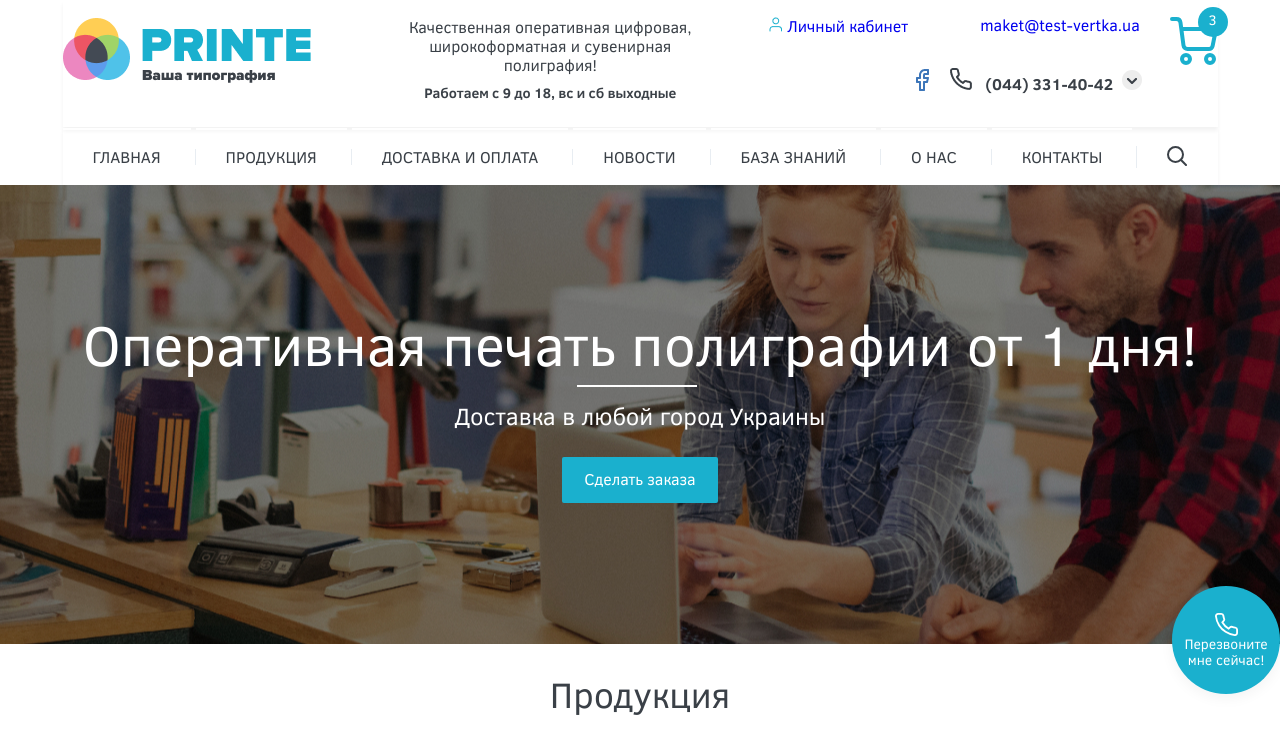
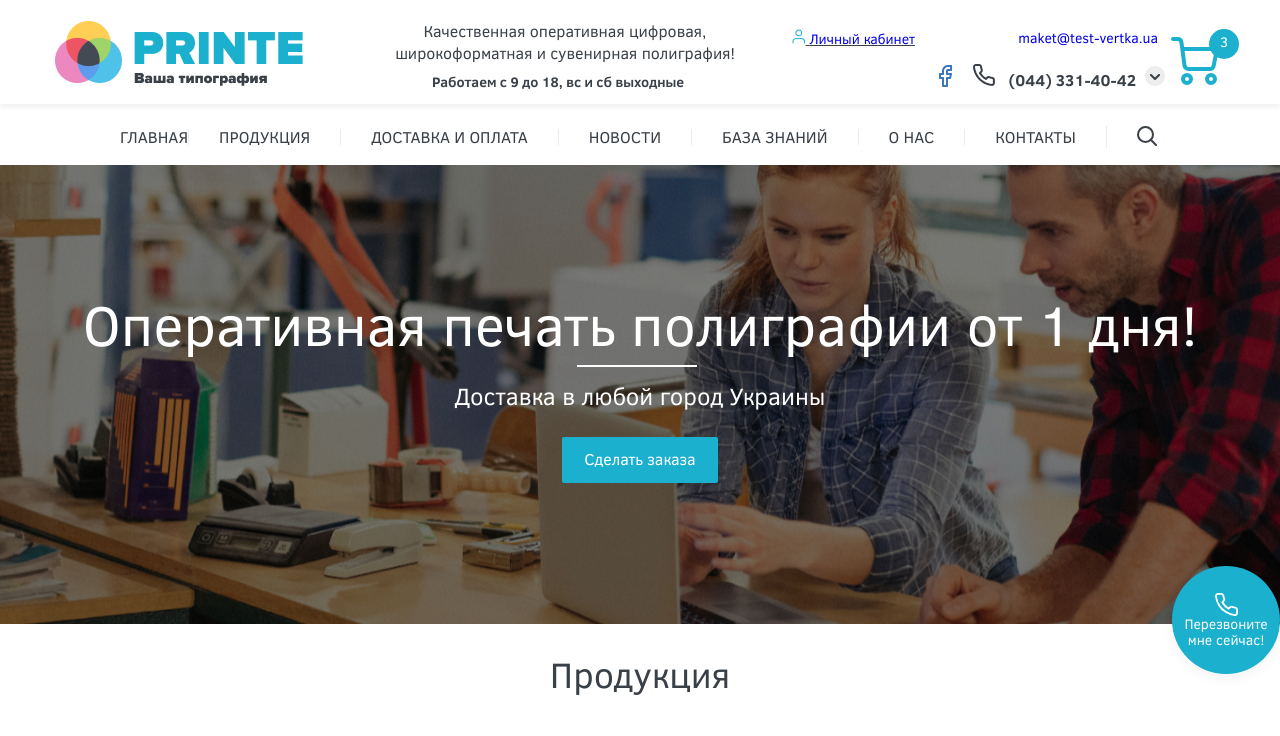
Before and after one commit to alexhlv/Test-task-gloss, a plain HTML site: page index.html in a window 1280 px wide. Shown: the top 736 px of the page. Drawn offline with Linux system fonts and the light colour scheme.

Commit message:
Header processing and preparation for adaptive

```diff
--- a/index.html
+++ b/index.html
@@ -21,38 +21,42 @@
 <body>
 	<header class="header">
 		<div class="header__promo">
+			<div class="header__wrapper">
+				<div class="header__item1">
 					<a class="header__link" href="#">
 						<img class="logo" src="./public/images/logo.png" alt="logo">
 					</a>
-			<div class="header__content">
+				</div>
+				<div class="header__item2">
 					<p class="header__description">
 						Качественная оперативная цифровая,
 						<br>
 						широкоформатная и сувенирная полиграфия!
 					</p>
+				</div>
+				<div class="header__item3">
 					<p class="header__schedule">Работаем с 9 до 18, вс и сб выходные</p>
 				</div>
-			<div class="header__personal-account">
+				<div class="header__item4">
 					<a class="header__link" href="#">
 						<img src="./public/images/user.png" alt="user icon">
-				Личный кабинет
+						<span>Личный кабинет</span>
 					</a>
 				</div>
-			<div class="header__settings">
-				<div class="header__data">
+				<div class="header__item5">
 					<a class="header__link" href="#">maket@test-vertka.ua</a>
 				</div>
-				<div class="header__contacts">
-					<a class="header__link" href="#">
+				<div class="header__item6">
+					<a class="header__link header__link_inline" href="#">
 						<img src="./public/images/facebook.png" alt="facebook">
 					</a>
 					<nav class="nav">
 						<ul class="dropdown">
 							<li class="dropdown__toggle">
 								<a class="dropdown__link" href="#">
-									<img src="./public/images/phone.png" alt="phone">
+									<img class="dropdown__icon dropdown__icon_left" src="./public/images/phone.png" alt="phone">
 									<span>(044) 331-40-42</span>
-									<img src="./public/images/arr-right-grey.png" alt="arr-right">
+									<img class="dropdown__icon dropdown__icon_right" src="./public/images/arr-right-grey.png" alt="arr-right">
 								</a>
 								<ul class="dropdown__list">
 									<li class="dropdown__item">
@@ -78,8 +82,7 @@
 						</ul>
 					</nav>
 				</div>
-			</div>
-			<div class="header__shopping-cart">
+				<div class="header__item7">
 					<a class="header__link" href="#">
 						<svg width="48" height="48" viewBox="0 0 48 48" fill="none" xmlns="http://www.w3.org/2000/svg">
 							<path d="M16 46C18.2091 46 20 44.2091 20 42C20 39.7909 18.2091 38 16 38C13.7909 38 12 39.7909 12 42C12 44.2091 13.7909 46 16 46Z" stroke="#1AB0CE" stroke-width="4" stroke-linecap="round" stroke-linejoin="round"/>
@@ -87,6 +90,7 @@
 							<path d="M11.34 12H46L42.64 28.78C42.2625 30.6805 40.5772 32.0371 38.64 32H17.5C15.479 32.0171 13.7627 30.524 13.5 28.52L10.46 5.48C10.1992 3.49119 8.50583 2.00304 6.5 2H2" stroke="#1AB0CE" stroke-width="4" stroke-linecap="round" stroke-linejoin="round"/>
 						</svg>
 					</a>
+				</div>
 			</div>
 		</div>
 		<nav class="navigation">
--- a/src/scss/_mixins.scss
+++ b/src/scss/_mixins.scss
@@ -5,6 +5,10 @@
     margin: 0 auto;
 }
 
+@mixin container-full($width) {
+    max-width: $width;
+    margin: 0 auto;
+}
 /* flex-items */
 
 @mixin d-flex {
--- a/src/scss/header/_header.scss
+++ b/src/scss/header/_header.scss
@@ -2,65 +2,101 @@
 
 .header {
     &__promo {
-        @include container;
-        @include flex-container(flex-start, flex-start);
-        @include padding(17px, 0, 19px, 0);
         box-shadow: 0px 4px 4px rgba(0, 0, 0, 0.05);
     }
 
-    &__content {
-        padding-left: 64px;
-        padding-right: 53px;
+
+    &__wrapper {
+        @include container-full(1170px);
+        @include padding(20px, 0, 0, 0);
+        display: grid;
+        // grid-gap: 1em;
+        // grid-template-columns: repeat(auto-fit, 80px);
+        grid-template-columns: repeat(auto-fill, 30px);
+        // grid-template-columns: 330px 358px 188px 220px 64px;
+        grid-template-rows: 36px 48px;
     }
 
-    &__description {
+    &__item1 {
+        // grid-column: 1/2;
+        grid-column: 1/12;
+        grid-row: 1/3;
+    }
+
+    &__item2 {
+        // grid-column: 2/3;
+        grid-column: 12/24;
+        grid-row: 1/2;
+
         font-family: 'Clear Sans';
         font-weight: 400;
         font-size: 16px;
-        line-height: 19px;
-        text-align: center;
-        color: #3A4047;
-        padding-bottom: 11px;
-    }
-
-    &__schedule {
-        font-family: 'Clear Sans';
-        font-weight: 700;
-        font-size: 14px;
-        line-height: 16px;
+        line-height: 1.35;
         text-align: center;
         color: #3A4047;
     }
 
-    &__settings {
-        @include flex-container-column(flex-end, center);
+    &__item3 {
+        // grid-column: 2/3;
+        grid-column: 12/24;
+        grid-row: 2/3;
+
+        @include padding(18px, 14px, 0, 0);
+
+        font-family: 'Clear Sans';
+        font-weight: 700;
+        font-size: 14px;
+        line-height: 1.1;
+        text-align: center;
+        color: #3A4047;
     }
 
-    &__data {
-        @include d-flex;
-        padding-bottom: 20px;
-        padding-left: 35px;
+    &__item4 {
+        // grid-column: 3/4;
+        grid-column: 24/30;
+        grid-row: 1/2;
+        justify-self: end;
+        align-self: center;
+
+        @include padding(0, 10px, 0, 0);
+
+        font-family: 'Clear Sans';
+        font-size: 14px;
+        line-height: 1.1;
+        text-decoration-line: underline;
+        color: #3A4047;
     }
 
-    &__personal-account {
-        width: 150px;
+    &__item5 {
+        // grid-column: 4/5;
+        grid-column: 30/38;
+        grid-row: 1/2;
+
+        justify-self: end;
+        align-self: center;
+
+        @include padding(0, 7px, 0, 0);
+
+        font-family: 'Clear Sans';
+        font-size: 14px;
+        line-height: 1.1;
+        text-align: right;
+        // text-decoration-line: underline;
+        color: #3A4047;
     }
 
-    &__contacts {
-        @include flex-container(space-between, center);
+    &__item6 {
+        // grid-column: 3/5;
+        grid-column: 24/38;
+        grid-row: 2/3;
 
-        & > a > img {
-            @include padding(0, 21px, 0, 0);
-        }
-    }
+        @include flex-container(flex-end, center);
 
-    &__link {
-        text-decoration: none;
-    }
+        @include padding(0, 0, 7px, 0);
 
         .nav {
-        width: 220px;
-        margin-top: 0;
+            // width: 220px;
+            // margin-top: 0;
 
             & ul {
                 list-style: none;
@@ -117,6 +153,16 @@
                     transform: translate(-50%, 0);
                 }
 
+                &__icon {
+                    &_left {
+
+                    }
+
+                    &_right {
+
+                    }
+                }
+
                 .dropdown__list {
                     position: absolute;
                     z-index: 4;
@@ -155,7 +201,19 @@
             }
         }
 
-    &__shopping-cart {
+        & > a > img {
+            @include padding(0, 21px, 0, 0);
+        }
+    }
+
+    &__item7 {
+        // grid-column: 5/6;
+        grid-column: 38/40;
+        grid-row: 1/3;
+
+        justify-self: center;
+        align-self: center;
+
         position: relative;
 
         &::before {
@@ -166,8 +224,8 @@
             background-color: #1ab0ce;
             border-radius: 50%;
             position: absolute;
-            top: -10px;
-            right: -10px;
+            top: -8px;
+            right: -20px;
             font-family: 'Clear Sans';
             font-size: 14px;
             line-height: 26px;
@@ -175,4 +233,8 @@
             color: #FFFFFF;
         }
     }
+
+    &__link {
+        text-decoration: none;
     }
+}
--- a/src/scss/header/_navigation.scss
+++ b/src/scss/header/_navigation.scss
@@ -1,22 +1,22 @@
 @import '../mixins';
 
 .navigation {
-    @include container;
-    box-shadow: 0px 4px 4px rgba(0, 0, 0, 0.05);
+    @include container-full(1197px);
+    @include flex-container(center, center);
+    @include padding(0, 0, 0, 27px);
 
     &__list {
         @include flex-container(space-between, center);
-        @include padding(19px, 0, 17px, 0);
+        @include padding(22px, 0, 17px, 0);
     }
 
     &__item {
         font-family: 'Clear Sans';
+        font-weight: 400;
         font-size: 16px;
         text-align: center;
         text-transform: uppercase;
-        @include padding(0, 30px, 0, 30px);
         position: relative;
-        // border-top: 2px solid #ffffff;
 
         & a {
             color: #3A4047;
@@ -32,7 +32,7 @@
             display: block;
             width: 100%;
             height: 2px;
-            background-color: #ffffff;
+            background-color: transparent;
             position: absolute;
             top: -21px;
             right: 0;
@@ -41,13 +41,10 @@
         &:hover::before {
             background-color: #1ab0ce;
         }
-
-    //     &:hover {
-    //         border-top: 1px solid #1ab0ce;
-    //     }
     }
 
     .navigation__item + .navigation__item {
         border-left: 1px solid #e8edf2;
+        @include padding(0, 30px, 0, 30px);
     }
 }
--- a/src/scss/index.scss
+++ b/src/scss/index.scss
@@ -7,3 +7,4 @@
 @import 'about-us/about-us';
 @import 'news/news';
 @import 'footer/footer';
+@import 'media/media';
--- /dev/null
+++ b/src/scss/media/_media.scss
@@ -0,0 +1,33 @@
+@media (min-width: 1025px) and (max-width: 1300px) {
+    .header {
+        &__wrapper {
+            // @include container-full(1000px);
+            // display: inline-grid;
+        }
+    }
+
+    .navigation {
+        // display: inline-flex;
+        // @include flex-container-column(center, center);
+
+        &__list {
+            // @include flex-container-column(center, center);
+        }
+    }
+}
+
+@media (min-width: 769px) and (max-width: 1024px) {
+
+}
+
+@media (min-width: 481px) and (max-width: 768px) {
+
+}
+
+@media (min-width: 320px) and (max-width: 480px) {
+
+}
+
+@media (max-width: 320px) {
+
+}
```
Also changed, not shown: public/styles/main.css, 1 other file. Lines whose indentation alone changed are shown as unchanged.
